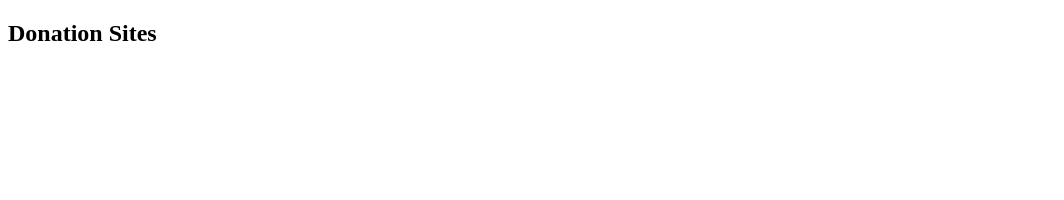
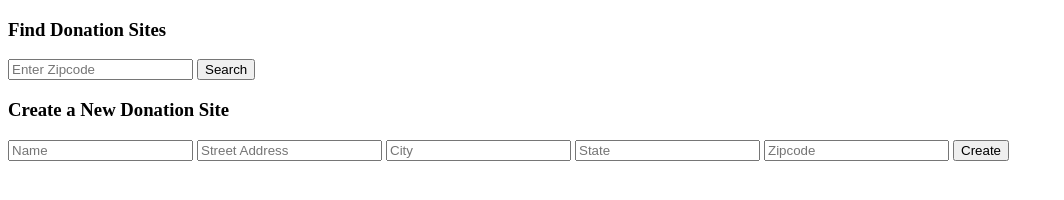
Before and after one commit to ortufte/humanity-helps-frontend, a plain HTML site: page index.html in a window 1280 px wide. Shown: the whole page, without its empty margins (0-1064 px from the left). Drawn offline with Linux system fonts and the light colour scheme; no server answers.

Commit message:
create-forms

```diff
--- a/index.html
+++ b/index.html
@@ -3,11 +3,15 @@
     <head>
         <meta charset="utf8">
         <script type="text/javascript" src="src/index.js"></script>
-        <title></title>
+        <title>Humanity Helps</title>
     </head>
     <body>
+        <div id ="forms">
+
+
+        </div>
         <div id="users-container">
-            <h2>Donation Sites</h2>
+            <!-- <h2>Donation Sites</h2> -->
 
         </div>
 
--- a/src/index.js
+++ b/src/index.js
@@ -1,8 +1,13 @@
 endPoint = ('http://localhost:3000/api/v1/users')
 
 document.addEventListener('DOMContentLoaded', () => {
-    getUsers()
+    // getUsers()
+    findSites()
+    addSite()
 })
+
+//This function will eventually be called in an event listener on 'get sites' button after entering zipcode.
+// I will have to add a conditional for zipcode/distance. User = Donation Site. Put this in User class?
 
 function getUsers() {
     fetch(endPoint)
@@ -10,7 +15,7 @@ function getUsers() {
     .then(user => {
 
         let userDiv = document.querySelector('#users-container')
-
+        `<h2>Donation Sites</h2>`
         user.data.forEach(data => {
             const userData =
             `<div id=${data.id}>
@@ -26,10 +31,8 @@ function getUsers() {
             itemData(data);
 
         })
-
-
     })
-}
+};
 
 function dayData(data) {
     const userSchedule =
@@ -43,7 +46,7 @@ function dayData(data) {
 
         div.innerHTML += dayData
     })
-}
+};
 
 function itemData(data) {
 
@@ -55,5 +58,51 @@ function itemData(data) {
 
         div.innerHTML += itemData
     })
+};
 
-}
+
+function findSites() {
+    const formsDiv = document.querySelector('#forms')
+
+    const findSitesForm =
+    `<form id="get-sites">
+    <h3>Find Donation Sites</h3>
+    <input id="zipcode" type="text" name="zipcode" placeholder="Enter Zipcode">
+    <input id="find-button" type="submit" name="submit" value="Search" class="submit">
+    </form>`;
+
+    formsDiv.innerHTML += findSitesForm
+
+    let form = document.getElementById("get-sites")
+    form.addEventListener("submit", (e) => {
+        e.preventDefault();
+        console.log(e)
+    })
+};
+
+
+function addSite() {
+    const formsDiv = document.querySelector('#forms')
+
+    const createSiteForm =
+    `<form id="create-site">
+    <h3>Create a New Donation Site</h3>
+    <input id="name" type="text" name="name" placeholder="Name">
+    <input id="street-address" type="text" name="street-address" placeholder="Street Address">
+    <input id="city" type="text" name="city" placeholder="City">
+    <input id="state" type="text" name="state" placeholder="State">
+    <input id="zipcode" type="text" name="zipcode" placeholder="Zipcode">
+    <input id="create-button" type="submit" name="submit" value="Create" class="submit">
+    </form>`;
+
+    formsDiv.innerHTML += createSiteForm
+
+    let form = document.getElementById("create-site")
+    form.addEventListener("submit", (e) => {
+        e.preventDefault();
+        console.log(e)
+    })
+};
+
+//are you accepting donations? <button>Add your Donation Site</button> - on click, form appears
+//form - build it out in javascript - event listener on 'Submit Donation Site' button. - then alert user that site has/has/not been created.
```
